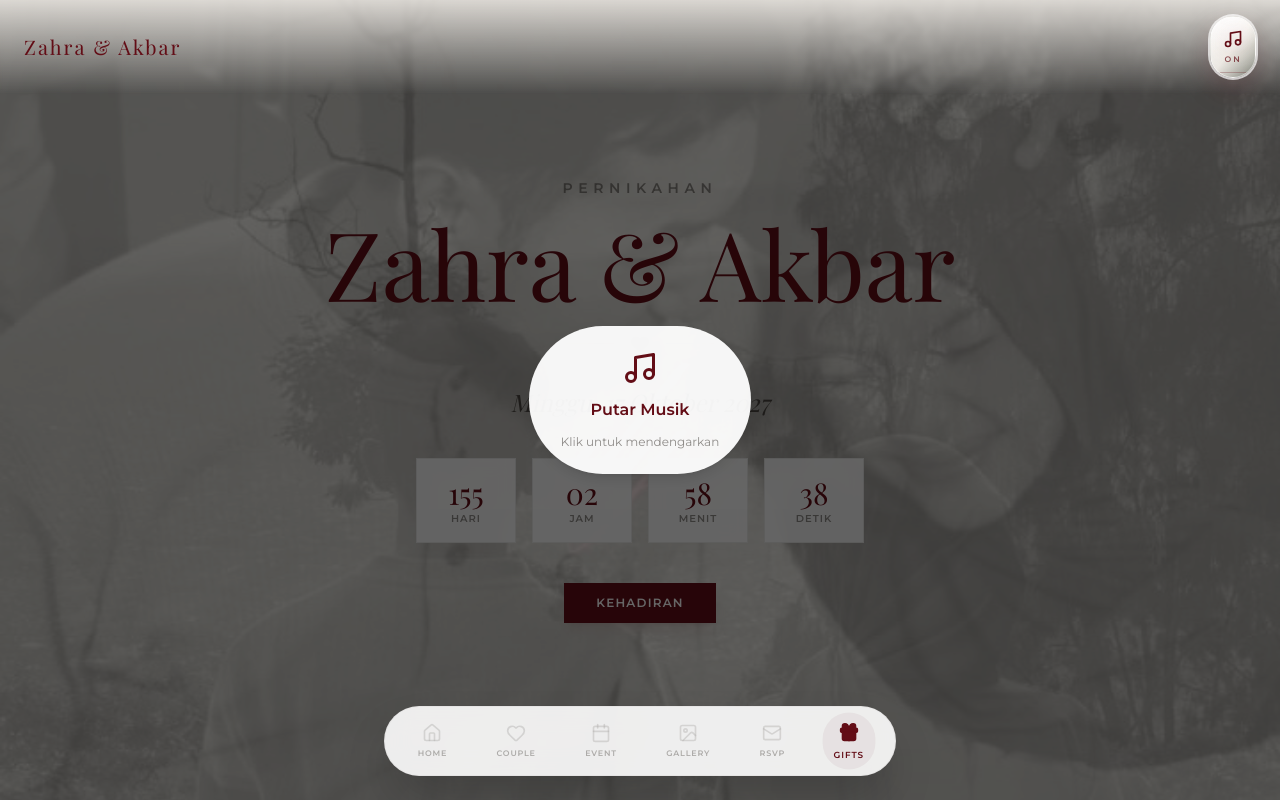
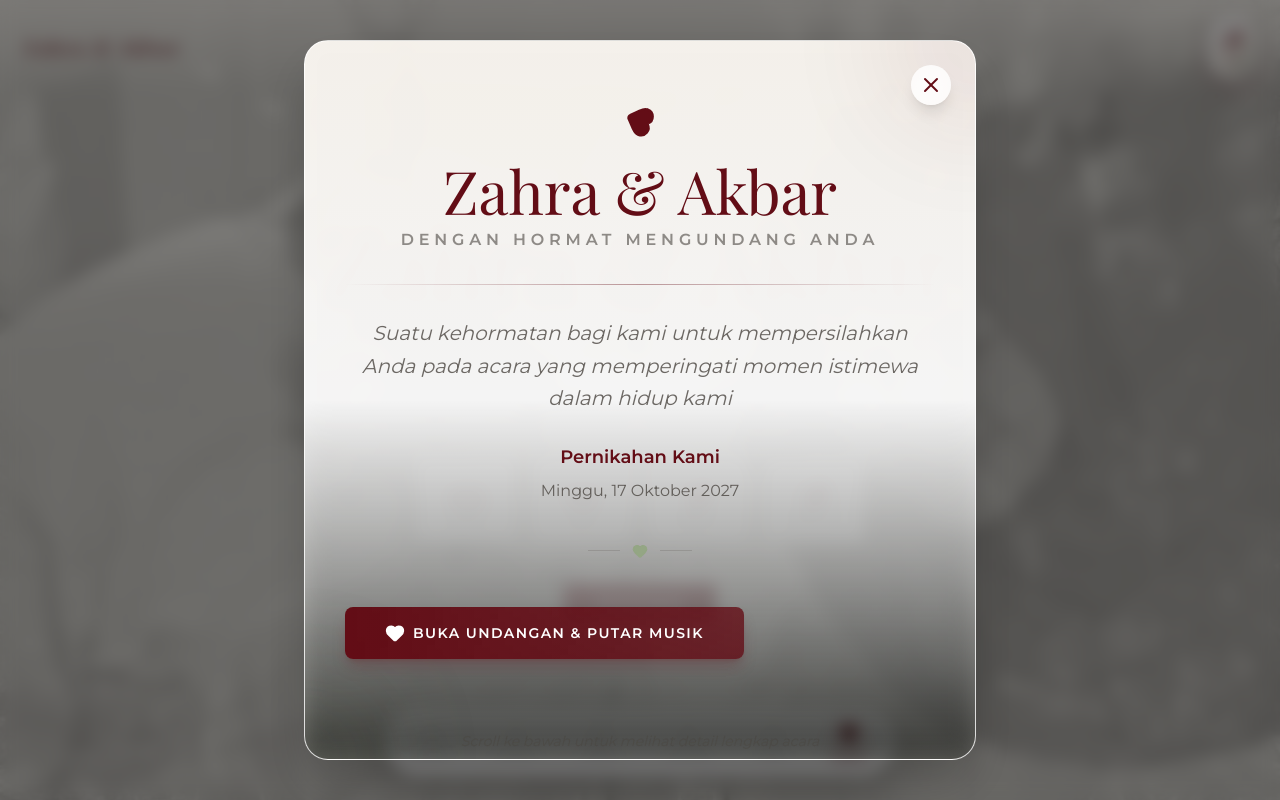
Before and after one commit to rrma1710/wedding, a React (Vite) app: page / in a window 1280 px wide. Shown: the top 800 px of the page. Built offline with nearby package versions, Linux system fonts and the light colour scheme; a web font is replaced by a local one.

Commit message:
update popup

```diff
--- a/src/App.tsx
+++ b/src/App.tsx
@@ -20,6 +20,7 @@ import {
   PartyPopper,
   HomeIcon
 } from 'lucide-react';
+import { InvitationPopup } from './components/InvitationPopup';
 import song from './song.mp3';
 import bgHero from './foto/bg/bg.jpg';
 import fotoAkbar from './foto/assets/f_akbar.jpg';
@@ -102,6 +103,7 @@ const App = () => {
   const [isMusicPlaying, setIsMusicPlaying] = useState(true);
   const [copiedId, setCopiedId] = useState<string | null>(null);
   const [hasUserInteracted, setHasUserInteracted] = useState(false);
+  const [isInvitationOpen, setIsInvitationOpen] = useState(true);
   const audioRef = useRef<HTMLAudioElement | null>(null);
 
   useEffect(() => {
@@ -267,6 +269,35 @@ const App = () => {
       {/* Audio element (kept muted until user allows) */}
       <audio ref={audioRef} src={song} loop preload="auto" autoPlay muted playsInline />
 
+      {/* Invitation Popup */}
+      <InvitationPopup
+        isOpen={isInvitationOpen}
+        onClose={() => setIsInvitationOpen(false)}
+        audioRef={audioRef}
+        onPlayMusic={() => {
+          setHasUserInteracted(true);
+          setIsMusicPlaying(true);
+        }}
+        onOpenAndPlay={() => {
+          setIsInvitationOpen(false);
+          setHasUserInteracted(true);
+          setIsMusicPlaying(true);
+          try {
+            localStorage.setItem('musicAllowed', '1');
+          } catch (e) {
+            /* ignore */
+          }
+          const audio = audioRef.current;
+          if (audio) {
+            audio.muted = false;
+            void audio.play().catch(() => {
+              /* ignore */
+            });
+          }
+          document.getElementById('home')?.scrollIntoView({ behavior: 'smooth', block: 'start' });
+        }}
+      />
+
       {/* Fullscreen Play overlay (fallback to ensure unmute) */}
       <AnimatePresence>
         {!hasUserInteracted && (
@@ -308,7 +339,12 @@ const App = () => {
         )}
       </AnimatePresence>
       <header className="fixed top-0 w-full z-50 flex justify-between items-center px-6 py-4 bg-gradient-to-b from-champagne/80 to-transparent backdrop-blur-[2px]">
-        <div className="text-lg sm:text-xl font-serif tracking-widest text-burgundy">Zahra & Akbar</div>
+        <button
+          onClick={() => setIsInvitationOpen(true)}
+          className="text-lg sm:text-xl font-serif tracking-widest text-burgundy hover:text-burgundy/80 transition-colors"
+        >
+          Zahra & Akbar
+        </button>
         <button
           onClick={() => {
             const audio = audioRef.current;
--- /dev/null
+++ b/src/components/InvitationPopup.tsx
@@ -0,0 +1,202 @@
+import { useState, useRef, useEffect } from 'react';
+import { motion, AnimatePresence } from 'motion/react';
+import { X, Heart } from 'lucide-react';
+
+interface InvitationPopupProps {
+  isOpen: boolean;
+  onClose: () => void;
+  audioRef: React.RefObject<HTMLAudioElement | null>;
+  onPlayMusic?: () => void;
+  onOpenAndPlay?: () => void;
+}
+
+export const InvitationPopup = ({
+  isOpen,
+  onClose,
+  audioRef,
+  onPlayMusic,
+  onOpenAndPlay
+}: InvitationPopupProps) => {
+  const containerRef = useRef<HTMLDivElement>(null);
+  const [hasPlayed, setHasPlayed] = useState(false);
+
+  // Auto-play music when popup opens
+  useEffect(() => {
+    if (isOpen && !hasPlayed && audioRef.current) {
+      setHasPlayed(true);
+      const audio = audioRef.current;
+      audio.muted = false;
+      void audio.play().catch(() => {
+        // ignore autoplay errors
+      });
+      onPlayMusic?.();
+    }
+  }, [isOpen, hasPlayed, audioRef, onPlayMusic]);
+
+  // Handle click outside to close
+  useEffect(() => {
+    const handleClickOutside = (e: MouseEvent) => {
+      if (containerRef.current && e.target === containerRef.current) {
+        onClose();
+      }
+    };
+
+    if (isOpen) {
+      document.addEventListener('click', handleClickOutside);
+      return () => document.removeEventListener('click', handleClickOutside);
+    }
+  }, [isOpen, onClose]);
+
+  return (
+    <AnimatePresence>
+      {isOpen && (
+        <motion.div
+          ref={containerRef}
+          initial={{ opacity: 0 }}
+          animate={{ opacity: 1 }}
+          exit={{ opacity: 0 }}
+          transition={{ duration: 0.4 }}
+          className="fixed inset-0 z-[999] grid place-items-center bg-black/50 backdrop-blur-sm p-4"
+        >
+          <motion.div
+            initial={{ scale: 0.85, opacity: 0, y: 30 }}
+            animate={{ scale: 1, opacity: 1, y: 0 }}
+            exit={{ scale: 0.85, opacity: 0, y: 30 }}
+            transition={{ duration: 0.5, type: 'spring', stiffness: 300, damping: 30 }}
+            className="relative w-full max-w-2xl bg-gradient-to-b from-champagne/95 via-white/95 to-sage/5 backdrop-blur-md rounded-3xl p-0 shadow-2xl border border-white/80 overflow-hidden max-h-[90vh] overflow-y-auto"
+          >
+            {/* Decorative elements */}
+            <motion.div
+              initial={{ opacity: 0, scale: 0 }}
+              animate={{ opacity: 0.1, scale: 1 }}
+              transition={{ delay: 0.2, duration: 0.6 }}
+              className="absolute -top-20 -right-20 w-40 h-40 bg-burgundy rounded-full blur-3xl"
+            />
+            <motion.div
+              initial={{ opacity: 0, scale: 0 }}
+              animate={{ opacity: 0.1, scale: 1 }}
+              transition={{ delay: 0.3, duration: 0.6 }}
+              className="absolute -bottom-20 -left-20 w-40 h-40 bg-sage rounded-full blur-3xl"
+            />
+
+            {/* Close button */}
+            <motion.button
+              initial={{ opacity: 0, rotate: -90 }}
+              animate={{ opacity: 1, rotate: 0 }}
+              transition={{ delay: 0.3, duration: 0.4 }}
+              onClick={onClose}
+              className="absolute top-6 right-6 z-10 p-2 rounded-full bg-white/80 backdrop-blur hover:bg-white text-burgundy transition-colors shadow-lg"
+              aria-label="Tutup"
+            >
+              <X size={24} />
+            </motion.button>
+
+            {/* Content */}
+            <div className="relative z-10 px-6 sm:px-10 py-12 sm:py-16 space-y-8">
+              {/* Header with animation */}
+              <motion.div
+                initial={{ opacity: 0, y: 20 }}
+                animate={{ opacity: 1, y: 0 }}
+                transition={{ delay: 0.2, duration: 0.5 }}
+                className="text-center space-y-4"
+              >
+                <motion.div
+                  animate={{ rotate: 360 }}
+                  transition={{ duration: 3, repeat: Infinity, ease: 'linear' }}
+                  className="inline-block"
+                >
+                  <Heart size={32} className="text-burgundy fill-burgundy" />
+                </motion.div>
+
+                <h1 className="text-5xl sm:text-6xl font-serif text-burgundy mb-2">
+                  Zahra & Akbar
+                </h1>
+
+                <p className="text-sm sm:text-base tracking-[0.3em] font-semibold text-charcoal/60 uppercase">
+                  Dengan hormat mengundang Anda
+                </p>
+              </motion.div>
+
+              {/* Divider */}
+              <motion.div
+                initial={{ scaleX: 0 }}
+                animate={{ scaleX: 1 }}
+                transition={{ delay: 0.4, duration: 0.6 }}
+                className="h-px bg-gradient-to-r from-transparent via-burgundy/40 to-transparent"
+              />
+
+              {/* Main invitation text */}
+              <motion.div
+                initial={{ opacity: 0, y: 15 }}
+                animate={{ opacity: 1, y: 0 }}
+                transition={{ delay: 0.5, duration: 0.5 }}
+                className="text-center space-y-6"
+              >
+                <div className="space-y-3 text-charcoal/80">
+                  <p className="text-lg sm:text-xl italic leading-relaxed">
+                    Suatu kehormatan bagi kami untuk mempersilahkan Anda pada acara yang memperingati momen istimewa dalam hidup kami
+                  </p>
+
+                  <div className="pt-4 space-y-2">
+                    <p className="font-semibold text-lg text-burgundy">
+                      Pernikahan Kami
+                    </p>
+                    <p className="text-sm sm:text-base">
+                      Minggu, 17 Oktober 2027
+                    </p>
+                  </div>
+                </div>
+
+                {/* Decorative flourish */}
+                <div className="flex items-center justify-center gap-3 pt-4">
+                  <div className="h-px w-8 bg-charcoal/20"></div>
+                  <Heart size={16} className="text-sage fill-sage" />
+                  <div className="h-px w-8 bg-charcoal/20"></div>
+                </div>
+              </motion.div>
+
+              {/* Action buttons */}
+              <motion.div
+                initial={{ opacity: 0, y: 15 }}
+                animate={{ opacity: 1, y: 0 }}
+                transition={{ delay: 0.7, duration: 0.5 }}
+                className="flex flex-col sm:flex-row gap-4 pt-4"
+              >
+                <motion.button
+                  initial={{ opacity: 0, scale: 0.9 }}
+                  whileInView={{ opacity: 1, scale: 1 }}
+                  whileHover={{ scale: 1.05 }}
+                  whileTap={{ scale: 0.95 }}
+                  onClick={() => {
+                    onOpenAndPlay?.();
+                    const audio = audioRef.current;
+                    if (audio) {
+                      audio.muted = false;
+                      void audio.play();
+                    }
+                  }}
+                  type="button"
+                  className="bg-linear-to-r from-burgundy to-burgundy/80 text-white px-10 py-4 tracking-widest text-sm font-semibold hover:shadow-lg transition-all uppercase shadow-lg shadow-burgundy/25 mb-6 flex items-center justify-center gap-2 rounded-lg"
+                >
+                  <Heart size={20} fill="currentColor" />
+                  Buka Undangan & Putar Musik
+                </motion.button>
+                {/* single combined action - remaining button above handles open+play+scroll */}
+              </motion.div>
+
+              {/* Footer text */}
+              <motion.p
+                initial={{ opacity: 0 }}
+                animate={{ opacity: 1 }}
+                transition={{ delay: 0.9, duration: 0.5 }}
+                className="text-center text-xs sm:text-sm text-charcoal/50 pt-4 italic"
+              >
+                Scroll ke bawah untuk melihat detail lengkap acara
+              </motion.p>
+            </div>
+          </motion.div>
+        </motion.div>
+      )}
+    </AnimatePresence>
+  );
+};
```
Also changed, not shown: 1 other file (tests, documents, lock files or other folders).
